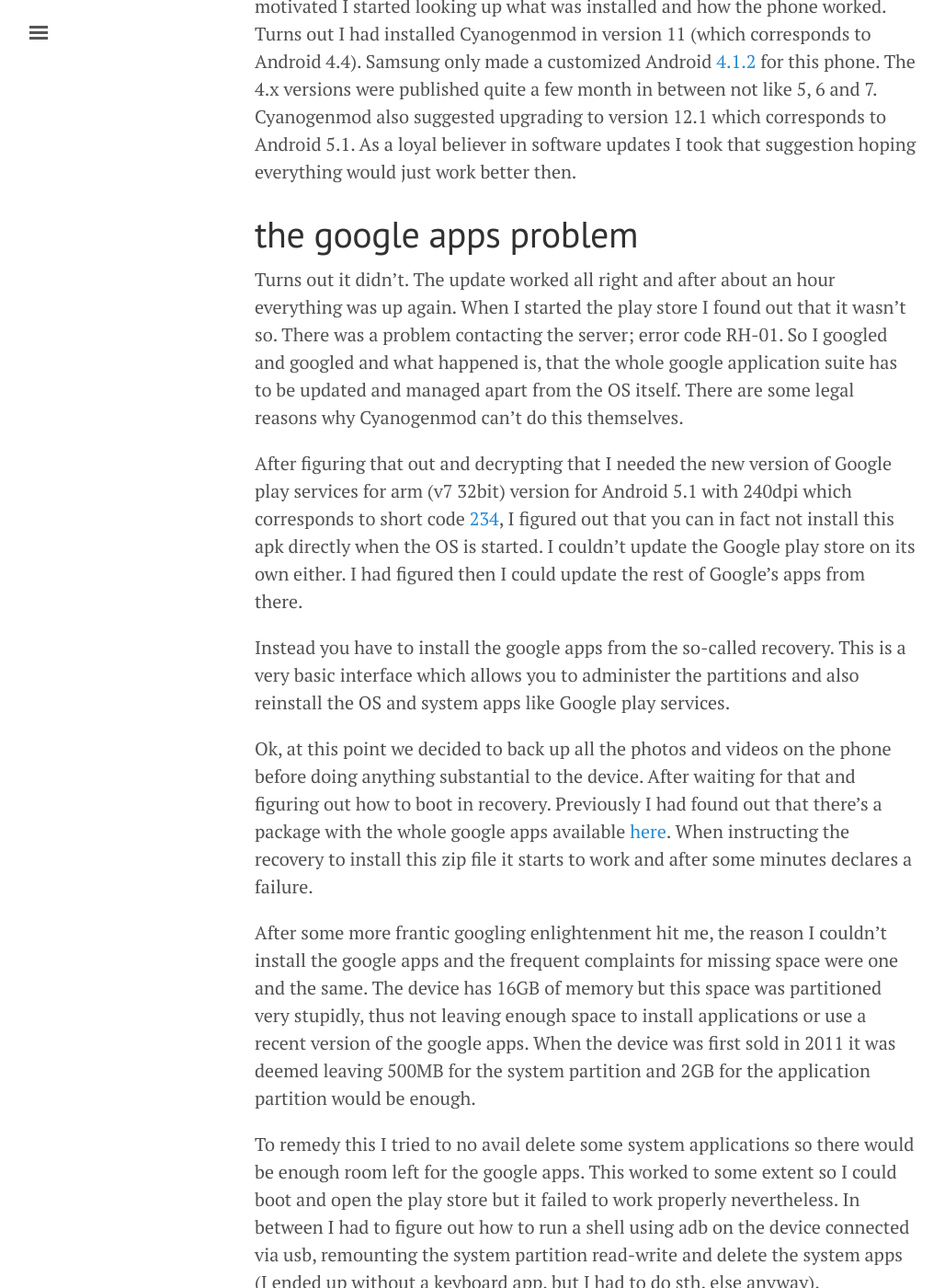
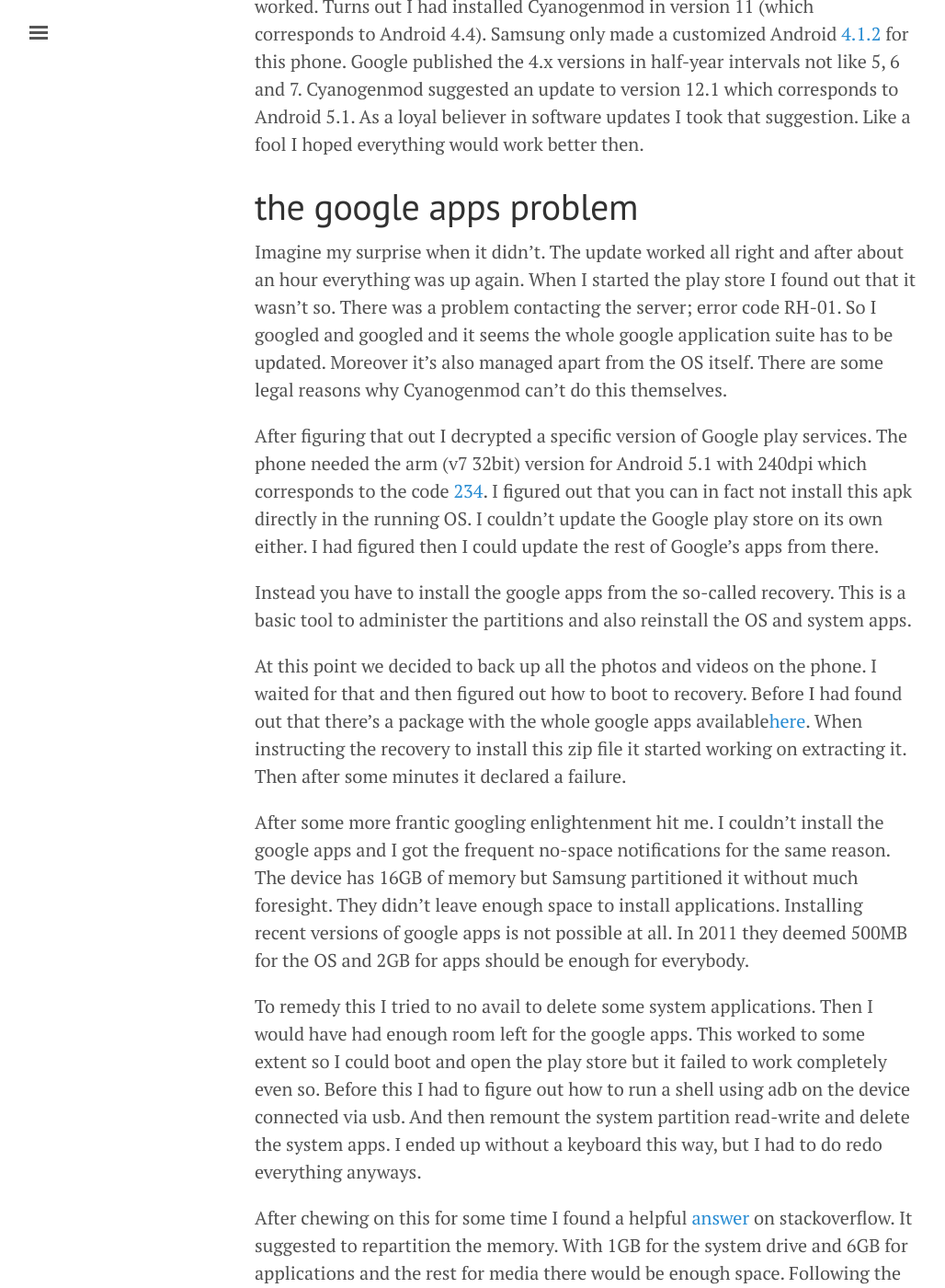
Before and after one commit to kossmoboleat/blog, a Jekyll site: the page built from _posts/2016-11-27-root-of-all-problems-on-android.md, in a window 1280 px wide and 1400 px high, scrolled down 1164 px. Shown: the whole window at 92% size, without its empty margins (3-1031 px from the left). Built offline with Jekyll 4.4.1, drawn with Linux system fonts in a browser that asks for light colours; some of the changed text lies outside the part shown.

Commit message:
fixed some awkward wording and simplified  according to Hemingway app

```diff
--- a/_posts/2016-11-27-root-of-all-problems-on-android.md
+++ b/_posts/2016-11-27-root-of-all-problems-on-android.md
@@ -4,49 +4,50 @@
 date: 2016-11-27 11:14
 ---
 
-We always hear the PC-era is over and we're now completely in the mobile age. Despite this I've found that I don't really need my smartphone much.
+We always hear the PC-era is over and we’re now completely in the mobile age. Despite this I’ve found that I don’t need my smartphone that much.
 
-Having a browser, a navigation app and access to some communication apps covers 99% of my use. For many mobile devices are replacements for computers, but I can't live without a machine with a proper keyboard and direct access to all my files.
+Having a browser, a navigation app and access to some communication apps covers 99% of my use. For a majority of users mobile devices are replacements for computers. Contrary to that I can’t live without a machine with a proper keyboard and direct access to all my files.
 
 # the problem
 
-If you talk to friends, family and colleagues there's always a head technologist in the household who decides on the technology stack. There are even whole families using Windows phones! In our little family for better of worse its Android. Having inherited my old Samsung Galaxy S2 my girlfriend was quite happy for some time until it started rebooting frequently and using a lot of battery.
+If you talk to friends, family and colleagues their households are usually "branded". There’s a head technologist in the household who decides on the technology stack. There are even whole families using Windows phones! In our little family for better or worse it's Android. Having passed my old Samsung Galaxy S2 on to my girlfriend, she was quite happy for 2 years. Until it started rebooting several times a day. The battery was also depleted come 2pm.
 
-Because her usage pattern is even less demanding than mine, if found it hard to argue to buy a new device. The S2 is from 2011 and still runs the basic apps quite happily. I had installed the custom ROM Cyanogenmod 11, because Samsung was really slow in updating to recent OS versions. All in all this was the list of complaints
+Because her usage pattern is even less demanding than mine, I've found it hard to argue to buy a new device. The S2 is from 2011 and still performs well with the basic apps. I had installed the custom ROM Cyanogenmod 11, because Samsung was took ages updating the OS. All in all this was the list of complaints:
 
 - several reboots per day
-- very bad battery life (full charged phone was empty at 2pm)
-- cannot install applications anymore because there's no space anymore (even though there was hardly any data on it)
+- abysmal battery life. The completely charged phone was dead at 2pm.
+- inability to install applications anymore because there’s no space anymore. Even though there was hardly any data on it.
 
 # the instability problem
 
-I started looking at the phone at 10am yesterday and I figured that at most I would have to reinstall the stock ROM and all the problems would go away. All motivated I started looking up what was installed and how the phone worked. Turns out I had installed Cyanogenmod in version 11 (which corresponds to Android 4.4). Samsung only made a customized Android [4.1.2](http://www.sammobile.com/firmwares/database/GT-I9100/) for this phone. The 4.x versions were published quite a few month in between not like 5, 6 and 7. Cyanogenmod also suggested upgrading to version 12.1 which corresponds to Android 5.1. As a loyal believer in software updates I took that suggestion hoping everything would just work better then.
+
+I started looking at the phone at 10am yesterday. I figured that in the worst case I would have to reinstall the stock ROM and all the problems would go away. All motivated I started looking up what was the installed OS and how the phone worked. Turns out I had installed Cyanogenmod in version 11 (which corresponds to Android 4.4). Samsung only made a customized Android [4.1.2](http://www.sammobile.com/firmwares/database/GT-I9100/) for this phone. Google published the  4.x versions in half-year intervals not like 5, 6 and 7. Cyanogenmod suggested an update to version 12.1 which corresponds to Android 5.1. As a loyal believer in software updates I took that suggestion.  Like a fool I hoped everything would work better then.
 
 # the google apps problem
 
-Turns out it didn't. The update worked all right and after about an hour everything was up again. When I started the play store I found out that it wasn't so. There was a problem contacting the server; error code RH-01. So I googled and googled and what happened is, that the whole google application suite has to be updated and managed apart from the OS itself. There are some legal reasons why Cyanogenmod can't do this themselves.
+Imagine my surprise when it didn’t. The update worked all right and after about an hour everything was up again. When I started the play store I found out that it wasn’t so. There was a problem contacting the server; error code RH-01. So I googled and googled and it seems the whole google application suite has to be updated. Moreover it's also managed apart from the OS itself. There are some legal reasons why Cyanogenmod can’t do this themselves.
 
-After figuring that out and decrypting that I needed the new version of Google play services for arm (v7 32bit) version for Android 5.1 with 240dpi which corresponds to short code [234](http://www.apkmirror.com/apk/google-inc/google-play-services/google-play-services-10-0-84-release/), I figured out that you can in fact not install this apk directly when the OS is started. I couldn't update the Google play store on its own either. I had figured then I could update the rest of Google's apps from there.
+After figuring that out I decrypted a specific version of Google play services. The phone needed the arm (v7 32bit) version for Android 5.1 with 240dpi which corresponds to the code [234](http://www.apkmirror.com/apk/google-inc/google-play-services/google-play-services-10-0-84-release/). I figured out that you can in fact not install this apk directly in the running OS. I couldn’t update the Google play store on its own either. I had figured then I could update the rest of Google’s apps from there.
 
-Instead you have to install the google apps from the so-called recovery. This is a very basic interface which allows you to administer the partitions and also reinstall the OS and system apps like Google play services.
+Instead you have to install the google apps from the so-called recovery. This is a basic tool to administer the partitions and also reinstall the OS and system apps.
 
-Ok, at this point we decided to back up all the photos and videos on the phone before doing anything substantial to the device. After waiting for that and figuring out how to boot in recovery. Previously I had found out that there's a package with the whole google apps available [here](http://opengapps.org/). When instructing the recovery to install this zip file it starts to work and after some minutes declares a failure.
+At this point we decided to back up all the photos and videos on the phone. I waited for that and then figured out how to boot to recovery. Before I had found out that there’s a package with the whole google apps available[here](http://opengapps.org/). When instructing the recovery to install this zip file it started working on extracting it. Then after some minutes it declared a failure.
 
-After some more frantic googling enlightenment hit me, the reason I couldn't install the google apps and the frequent complaints for missing space were one and the same. The device has 16GB of memory but this space was partitioned very stupidly, thus not leaving enough space to install applications or use a recent version of the google apps. When the device was first sold in 2011 it was deemed leaving 500MB for the system partition and 2GB for the application partition would be enough.
+After some more frantic googling enlightenment hit me. I couldn’t install the google apps and I got the frequent no-space notifications for the same reason. The device has 16GB of memory but Samsung partitioned it without much foresight. They didn't leave enough space to install applications. Installing recent versions of google apps is not possible at all. In 2011  they deemed 500MB for the OS and 2GB for apps should be enough for everybody.
 
-To remedy this I tried to no avail delete some system applications so there would be enough room left for the google apps. This worked to some extent so I could boot and open the play store but it failed to work properly nevertheless. In between I had to figure out how to run a shell using adb on the device connected via usb, remounting the system partition read-write and delete the system apps (I ended up without a keyboard app, but I had to do sth. else anyway).
+To remedy this I tried to no avail to delete some system applications. Then I would have had enough room left for the google apps. This worked to some extent so I could boot and open the play store but it failed to work completely even so. Before this I had to figure out how to run a shell using adb on the device connected via usb. And then remount the system partition read-write and delete the system apps. I ended up without a keyboard this way, but I had to do redo everything anyways.
 
-After chewing on this for some time I found a helpful [answer](http://android.stackexchange.com/a/144816) on stackoverflow that suggested to repartition the memory. With 1GB for the system drive and 6GB for applications and the rest for media there would be enough space. Following the instructions I got much working quite fast. Heimdall is a useful tool to change the partitions and also to install a custom recovery like ClockworkMod.
+After chewing on this for some time I found a helpful [answer](http://android.stackexchange.com/a/144816) on stackoverflow. It suggested to repartition the memory. With 1GB for the system drive and 6GB for applications and the rest for media there would be enough space. Following the instructions I got much working quite fast. Heimdall is a useful tool to partition and also to install a custom recoveries like ClockworkMod.
 
-Having done that I then installed Cyanogenmod 12.1 from scratch and the Google apps. Actually I had to do this twice and boot Cyanogenmod first before going back to recovery and installing the Google apps. Now everything was nearly working and the system seemed indeed to work faster. I also had to reformat all partitions and be careful to format the SD-card as vfat and everything else as ext4.
+Having done that I then installed Cyanogenmod 12.1 from scratch and the Google apps. Actually I had to do this twice. The second time I booted Cyanogenmod first before going back to recovery and installing the Google apps. Now everything seemed to work and the system seemed indeed to work faster. I also had to reformat all partitions and be careful to format the SD-card as vfat and everything else as ext4.
 
 # the writability problem
 
-The last wrinkle which took me only 3-4 hours was that the both the internal 16GB SD-card and the extra physical 32GB SD-card that you can add to the device, were not writable. Apps like Camera complained that "no external storage was available".
+The last wrinkle took me *only* 3-4 hours. Both the internal 16GB SD-card and the extra physical 32GB SD-card were not writable. Apps like Camera complained that “no external storage was available”.
 
-After a lot of fiddling and factory resetting everything I tried to see what the OS complained about via the shell. Using `adb shell` I could find out via `mount` and the /fstab.xxx file what device was supposed to be mounted as external SD-card and mount it myself. Then I could also edit files on the phone itself.
+After an hour of fiddling and factory resetting everything I tried to see what the OS complained about via the shell. Using  `adb shell` I could find out via `mount` and the /fstab.xxx file what device was supposed to be mounted as external SD-card and mount it myself. Then I could also edit files on the phone itself.
 
-Someone [mentioned](http://android.stackexchange.com/questions/38745/check-and-fix-sd-card-errors-within-android-itself) that using fsck might revive the card. And that did work. After asking a lot of questions fsck managed to repair the file system. After rebooting the external card worked and was available under /storage/sdcard1.
+Someone [mentioned](http://android.stackexchange.com/questions/38745/check-and-fix-sd-card-errors-within-android-itself) that using fsck might revive the card. And that did work. After asking a dozen questions fsck managed to repair the file system. After rebooting the external card worked and was available under /storage/sdcard1.
 
 For the internal card the path was much harder and I could also mount it without problems as root on the shell but the user couldn't write to it even then. In the end the partition hadn't been formatted to Android's liking and reformatting it was the solution. Of course this was easier said then done because you had to use an [alternative shell](http://android.stackexchange.com/a/43479) to execute the format command but at this point I didn't even get mad ;-).
 
@@ -54,4 +55,4 @@
 
 After all this work I couldn't help to use the convenient root of Cyanogenmod to install an ad blocker on the phone. [Adaway](https://adaway.org/) works by modifying the hosts file and redirecting ad URLs to localhost. You can even get it with update support and everything from the FOSS Android app store [F-Droid](https://f-droid.org/).
 
-All in all it took me 9 hours to do all this, but as with coding you often don't foresee that everything takes longer and then in between there was no good time to stop because I had actually made the phone unusable. At the prospective user was very happy in the end and relieved she wouldn't have to buy a new phone in the next days to function as a human being :-).
+All in all it took me 9 hours to do all this. As with coding you usually don’t foresee that everything takes longer. Before the end there was no good time to stop because I had actually made the phone unusable. Finally the prospective user was happy. She was relieved she wouldn’t have to buy a new phone in the next days :-).
```
